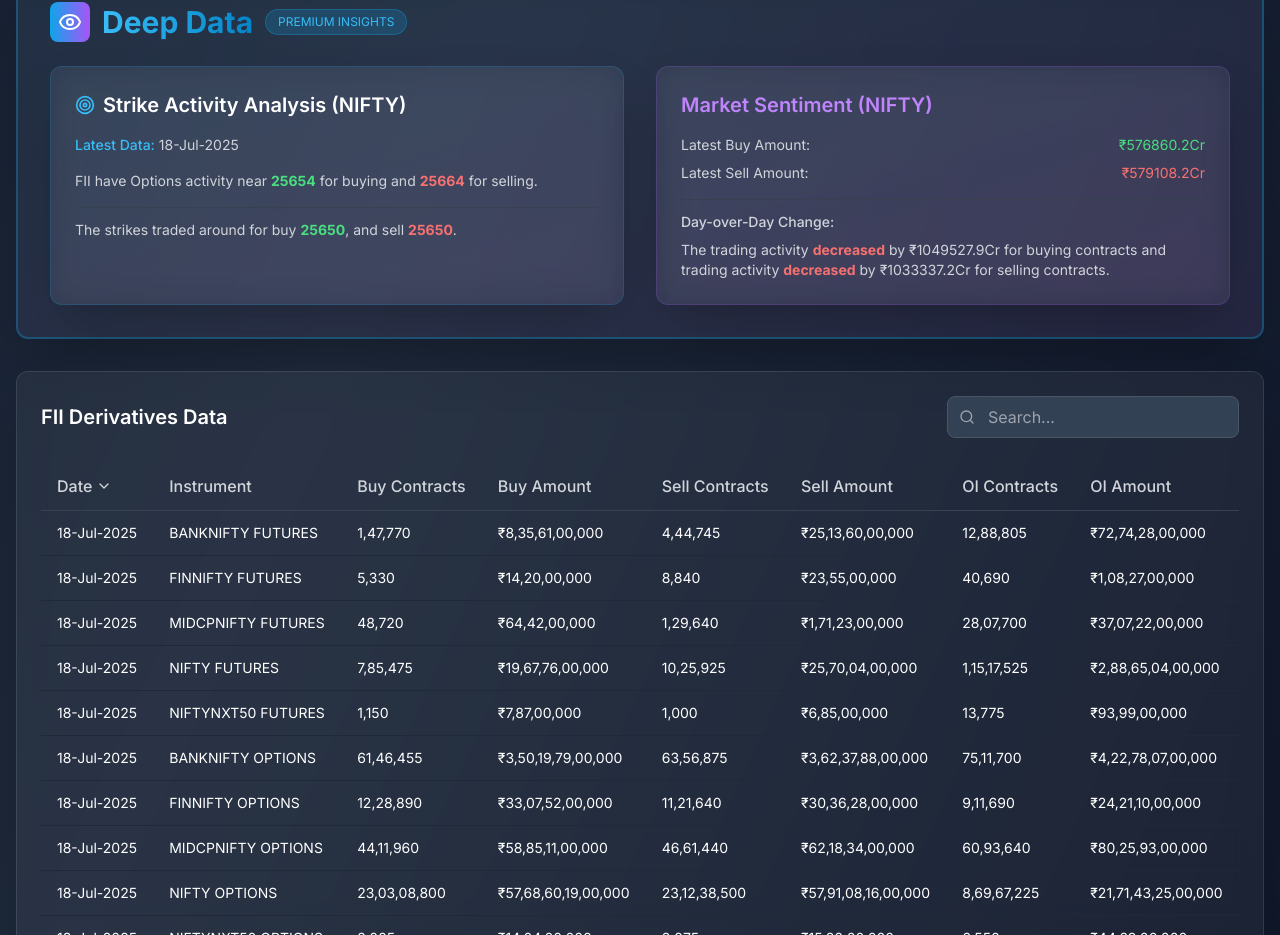
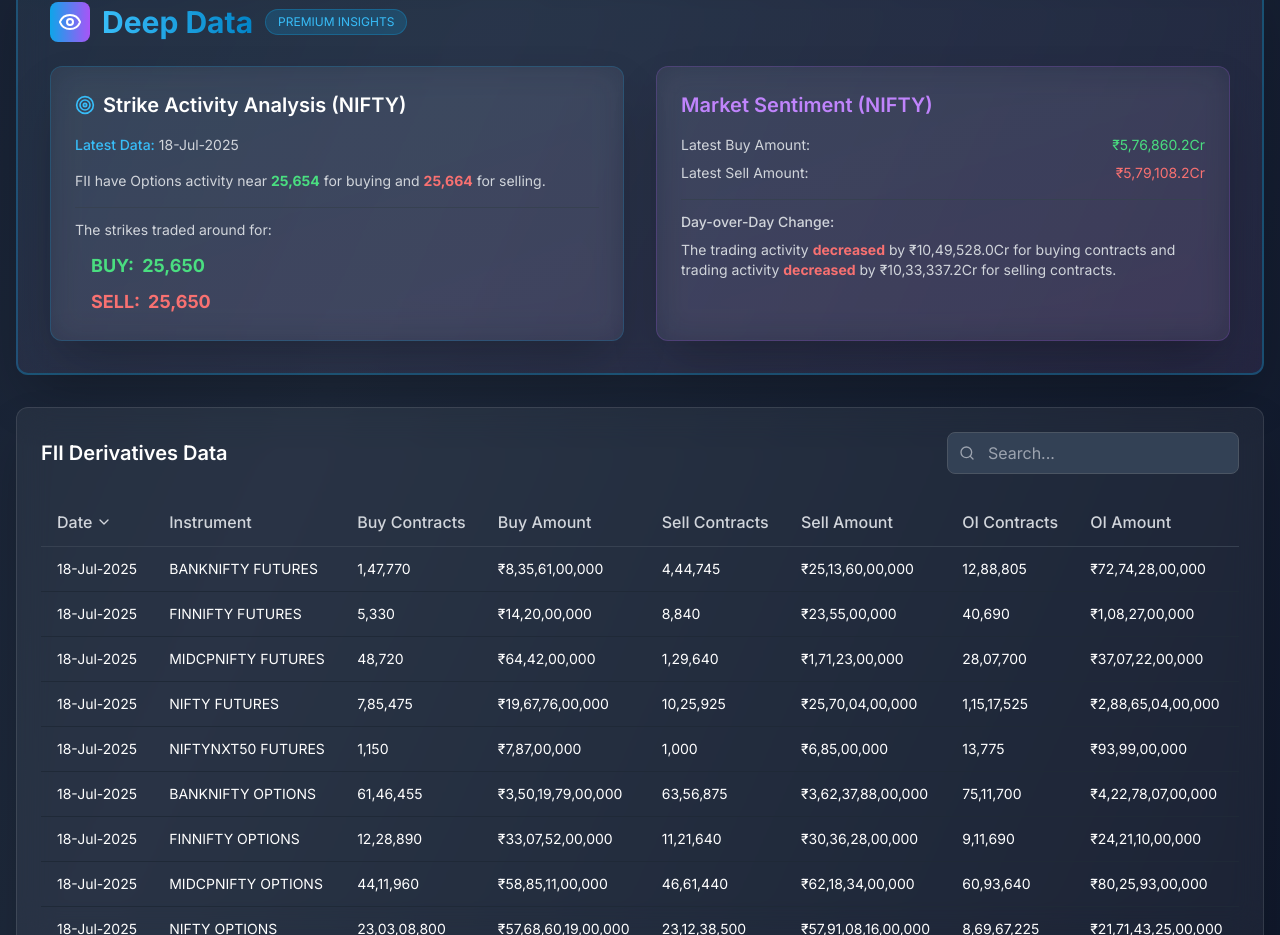
Before and after one commit to ryuzaki-ved/NSE-EOD-Data-Analyzer, a React (Vite) app in the folder my-eod-app/: page /fii-deriv-stats in a window 1280 px wide. Shown: the part 1726-2661 px from the top of the page. Built offline with nearby package versions, Linux system fonts and the light colour scheme.

Commit message:
Deeper Info

```diff
--- a/my-eod-app/src/pages/FIIDerivStatsPage.jsx
+++ b/my-eod-app/src/pages/FIIDerivStatsPage.jsx
@@ -9,6 +9,18 @@
   const [loading, setLoading] = useState(true)
   const [selectedInstrument, setSelectedInstrument] = useState('ALL')
 
+  // Helper function to format numbers with Indian comma system
+  const formatIndianNumber = (num) => {
+    if (typeof num !== 'number') return num
+    return num.toLocaleString('en-IN')
+  }
+
+  // Helper function to format amounts in crores with Indian comma system
+  const formatAmountInCrores = (amount) => {
+    if (typeof amount !== 'number') return amount
+    const crores = amount / 1e7
+    return `₹${crores.toLocaleString('en-IN', { minimumFractionDigits: 1, maximumFractionDigits: 1 })}Cr`
+  }
   useEffect(() => {
     const fetchData = async () => {
       try {
@@ -345,26 +357,32 @@
                 <p className="text-gray-300">
                   FII have Options activity near{' '}
                   <span className="text-green-400 font-bold">
-                    {latestIndexOptionsData.buy_str_act?.toFixed(0) || 0}
+                    {formatIndianNumber(Math.round(latestIndexOptionsData.buy_str_act || 0))}
                   </span>{' '}
                   for buying and{' '}
                   <span className="text-red-400 font-bold">
-                    {latestIndexOptionsData.sell_str_act?.toFixed(0) || 0}
+                    {formatIndianNumber(Math.round(latestIndexOptionsData.sell_str_act || 0))}
                   </span>{' '}
                   for selling.
                 </p>
                 <div className="border-t border-gray-700 pt-3">
-                  <p className="text-gray-300">
-                    The strikes traded around for buy{' '}
-                    <span className="text-green-400 font-bold">
-                      {roundToFifty(latestIndexOptionsData.buy_str_act || 0)}
-                    </span>
-                    , and sell{' '}
-                    <span className="text-red-400 font-bold">
-                      {roundToFifty(latestIndexOptionsData.sell_str_act || 0)}
-                    </span>
-                    .
+                  <p className="text-gray-300 mb-3">
+                    The strikes traded around for:
                   </p>
+                  <div className="space-y-2 ml-4">
+                    <div className="flex items-center space-x-2">
+                      <span className="text-green-400 font-bold text-lg">BUY:</span>
+                      <span className="text-green-400 font-bold text-lg">
+                        {formatIndianNumber(roundToFifty(latestIndexOptionsData.buy_str_act || 0))}
+                      </span>
+                    </div>
+                    <div className="flex items-center space-x-2">
+                      <span className="text-red-400 font-bold text-lg">SELL:</span>
+                      <span className="text-red-400 font-bold text-lg">
+                        {formatIndianNumber(roundToFifty(latestIndexOptionsData.sell_str_act || 0))}
+                      </span>
+                    </div>
+                  </div>
                 </div>
               </div>
             ) : (
@@ -403,13 +421,13 @@
                     <div className="flex justify-between">
                       <span>Latest Buy Amount:</span>
                       <span className="text-green-400">
-                        ₹{(latestNiftyData.buy_amt_adj / 1e7).toFixed(1)}Cr
+                        {formatAmountInCrores(latestNiftyData.buy_amt_adj)}
                       </span>
                     </div>
                     <div className="flex justify-between">
                       <span>Latest Sell Amount:</span>
                       <span className="text-red-400">
-                        ₹{(latestNiftyData.sell_amt_adj / 1e7).toFixed(1)}Cr
+                        {formatAmountInCrores(latestNiftyData.sell_amt_adj)}
                       </span>
                     </div>
                   </div>
@@ -423,11 +441,11 @@
                       <span className={buyDiff >= 0 ? 'text-green-400 font-bold' : 'text-red-400 font-bold'}>
                         {buyDiff >= 0 ? 'increased' : 'decreased'}
                       </span>
-                      {' '}by ₹{Math.abs(buyDiff / 1e7).toFixed(1)}Cr for buying contracts and trading activity{' '}
+                      {' '}by {formatAmountInCrores(Math.abs(buyDiff))} for buying contracts and trading activity{' '}
                       <span className={sellDiff >= 0 ? 'text-green-400 font-bold' : 'text-red-400 font-bold'}>
                         {sellDiff >= 0 ? 'increased' : 'decreased'}
                       </span>
-                      {' '}by ₹{Math.abs(sellDiff / 1e7).toFixed(1)}Cr for selling contracts.
+                      {' '}by {formatAmountInCrores(Math.abs(sellDiff))} for selling contracts.
                     </p>
                   </div>
                 </div>
```
